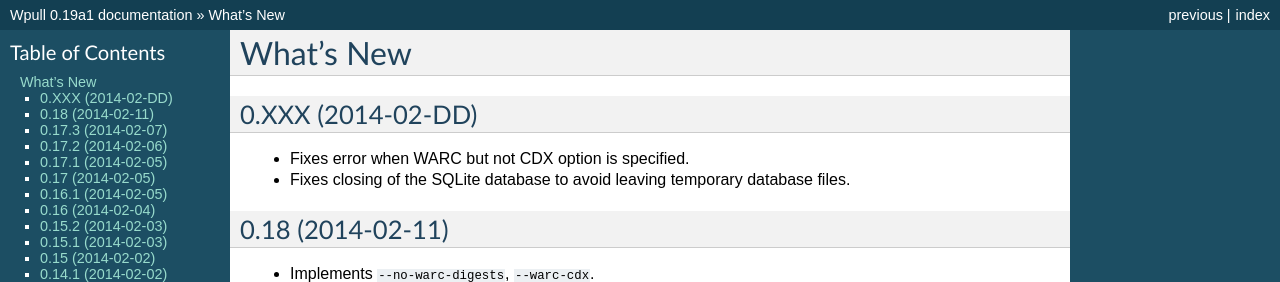
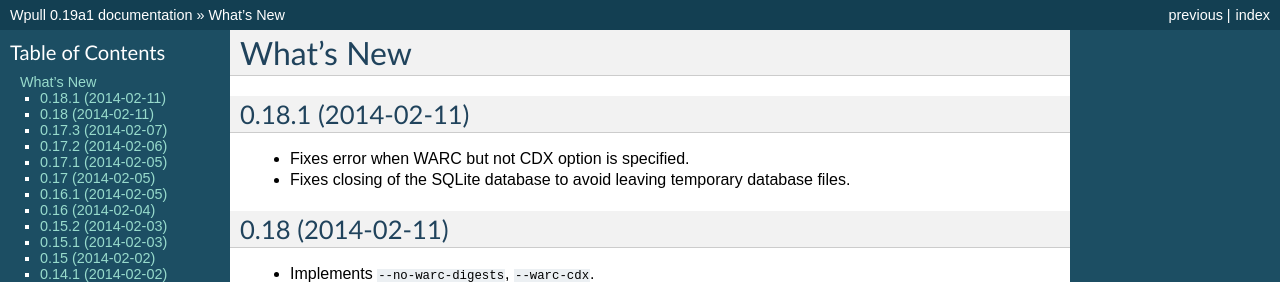
Before and after one commit to ArchiveTeam/wpull, a Sphinx documentation site: the page built from doc/changelog.rst, in a window 1280 px wide and 900 px high. Shown: the top 282 px of the window. Built offline with Sphinx 7.4.7, drawn with Linux system fonts in a browser that asks for light colours.

Commit message:
changelog: Updates latest to 0.18.1.

```diff
--- a/doc/changelog.rst
+++ b/doc/changelog.rst
@@ -2,8 +2,8 @@
 What's New
 ==========
 
-0.XXX (2014-02-DD)
-==================
+0.18.1 (2014-02-11)
+===================
 
 * Fixes error when WARC but not CDX option is specified.
 * Fixes closing of the SQLite database to avoid leaving temporary database files.
```
